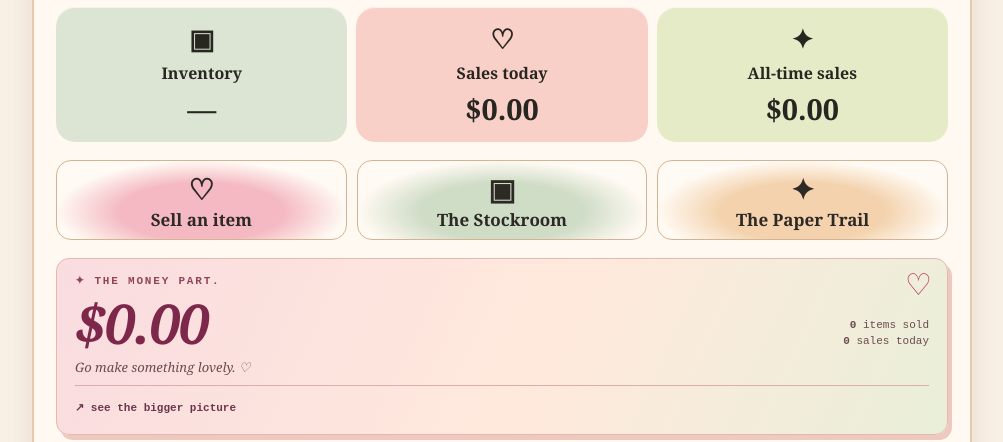
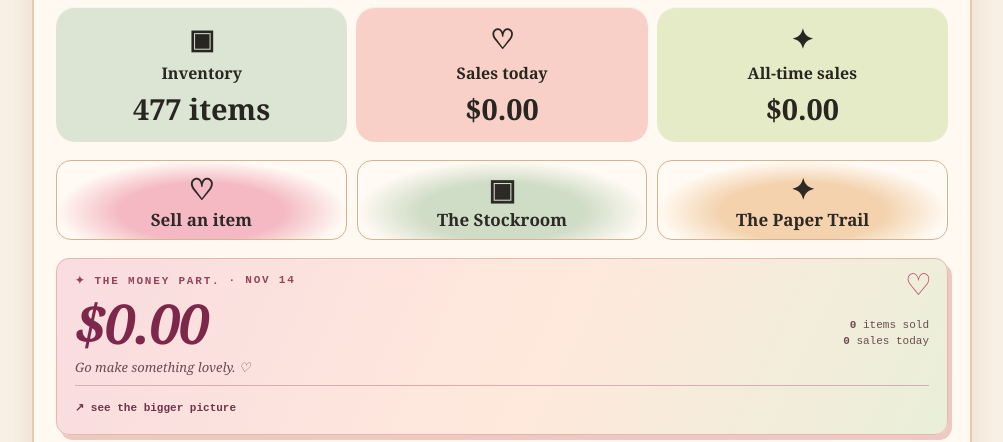
Before and after one commit to ktsopher1351-boop/ish-app, a plain HTML site: page index.html in a window 1280 px wide. Shown: the part 537-979 px from the top of the page, without its empty margins (138-1141 px from the left). Drawn offline with Linux system fonts and the light colour scheme.

Commit message:
Add files via upload

```diff
--- a/index.html
+++ b/index.html
@@ -266,7 +266,11 @@ function render(){
  $('products').innerHTML=(category==='All'?renderAllDepartments(filtered):(category==='Shirts'&&!term?renderShirtGroups(filtered):productButtons(filtered)))||'<div class="empty">No matches</div>';
  document.querySelectorAll('.product,.shirt-option').forEach(b=>b.onclick=()=>addItem(b.dataset.id));
  document.querySelectorAll('.department').forEach(el=>el.addEventListener('toggle',()=>{const name=el.querySelector('.department-title')?.firstChild?.textContent;if(!name)return;if(el.open)openDepartments.add(name);else openDepartments.delete(name)}));
- $('stockSummary').textContent=state.products.reduce((n,p)=>n+(p.qty||0),0)+' items remaining';renderCart();renderHistory();renderDashboard();updateManagerChoices();
+ renderCart();renderHistory();renderDashboard();updateManagerChoices();
+ const stockCount=state.products.reduce((n,p)=>n+(p.qty||0),0);
+ $('kelliStock').textContent=stockCount.toLocaleString('en-US')+' items';
+ $('kelliToday').textContent=$('dailySales').textContent;
+ $('kelliAllTime').textContent=$('allTimeSales').textContent;
 }
 document.getElementById('products').addEventListener('click',e=>{const b=e.target.closest('[data-shirt-style]');if(!b)return;shirtStyle=b.dataset.shirtStyle;render();});
 function escapeHTML(s){return String(s).replace(/[&<>"']/g,c=>({'&':'&amp;','<':'&lt;','>':'&gt;','"':'&quot;',"'":'&#39;'}[c]))}
@@ -429,4 +433,4 @@ function saveProductEdits(){
 setManagerMode('stock');
 
 $('search').addEventListener('input',e=>{term=e.target.value.toLowerCase();render()});render();
-</script><script>if ("serviceWorker" in navigator && location.protocol === "https:") navigator.serviceWorker.register("./sw.js").catch(()=>{});</script><script>(function(){function update(){let stock=document.getElementById('stockSummary'),today=document.getElementById('dailySales'),all=document.getElementById('allTimeSales');let a=document.getElementById('kelliStock'),b=document.getElementById('kelliToday'),c=document.getElementById('kelliAllTime');if(stock&&a){let m=stock.textContent.match(/[\d,]+/);a.textContent=m?m[0]+' items':'—'}if(today&&b)b.textContent=today.textContent;if(all&&c)c.textContent=all.textContent}update();let target=document.getElementById('dailySales');if(target)new MutationObserver(update).observe(target,{childList:true,characterData:true,subtree:true});let stock=document.getElementById('stockSummary');if(stock)new MutationObserver(update).observe(stock,{childList:true,characterData:true,subtree:true});let all=document.getElementById('allTimeSales');if(all)new MutationObserver(update).observe(all,{childList:true,characterData:true,subtree:true});})();</script></body></html>
+</script><script>if ("serviceWorker" in navigator && location.protocol === "https:") navigator.serviceWorker.register("./sw.js").catch(()=>{});</script></body></html>
--- a/sw.js
+++ b/sw.js
@@ -1,4 +1,4 @@
-const CACHE='ish-market-v14';
+const CACHE='ish-market-v15';
 const ASSETS=['./','./index.html','./manifest.webmanifest','./icon-192.png','./icon-512.png'];
 self.addEventListener('install',event=>event.waitUntil(caches.open(CACHE).then(cache=>cache.addAll(ASSETS)).then(()=>self.skipWaiting())));
 self.addEventListener('activate',event=>event.waitUntil(Promise.all([caches.keys().then(keys=>Promise.all(keys.filter(key=>key.startsWith('ish-market-')&&key!==CACHE).map(key=>caches.delete(key)))),self.clients.claim()])));
```
